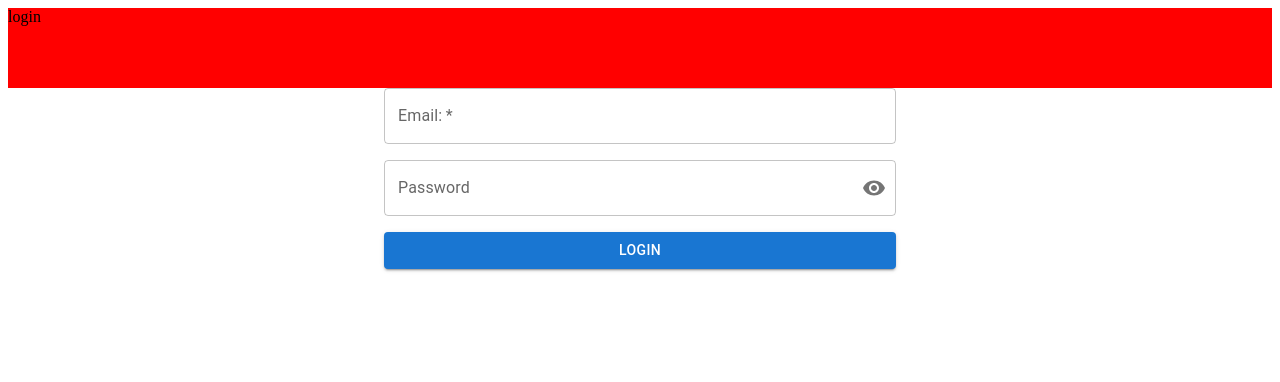
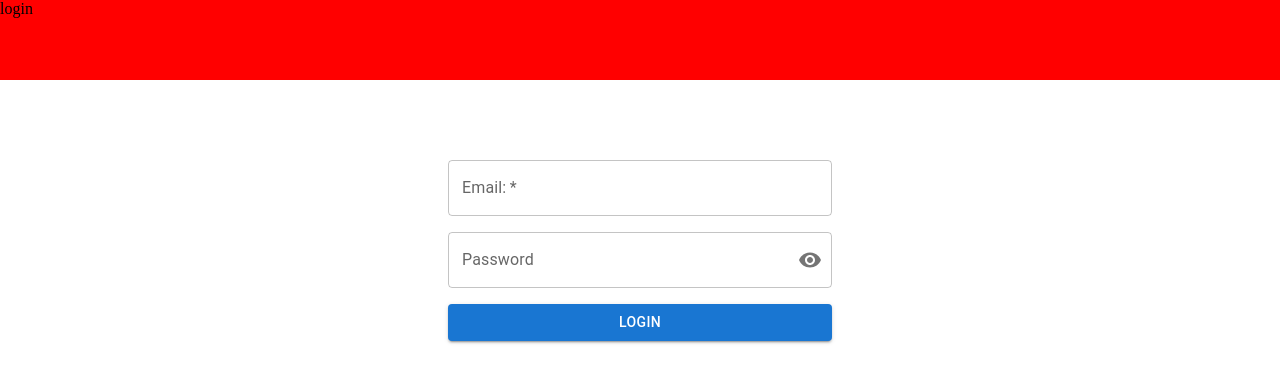
Before and after one commit to Matthiasbit/ikna, a Next.js app in the folder Frontend/: page /anmeldeseite in a window 1280 px wide. Shown: the top 382 px of the page. Built offline with nearby package versions, Linux system fonts and the light colour scheme.

Commit message:
created folder components, made changes to anmeldeseite styles and implemented header components fixed body top margin with a new css file but needs some attention in the future

```diff
--- a/Frontend/src/Components/Header.tsx
+++ b/Frontend/src/Components/Header.tsx
@@ -2,7 +2,7 @@ import { Height } from "@mui/icons-material"
 
 export default function Header({text}) {
     return (
-        <div style={{ width: '100%', height: '10vh', backgroundColor: 'red', left: 0 }}>
+        <div style={{ width: '100%', height: '10vh', backgroundColor: 'red'}}>
             {text}
         </div>
     );
--- /dev/null
+++ b/Frontend/src/app/bodyfix.css
@@ -0,0 +1,9 @@
+body {
+    margin: 0;
+    padding: 0;
+    box-sizing: border-box;
+  }
+
+  *, *::before, *::after {
+    box-sizing: inherit;
+  }
--- a/Frontend/src/app/layout.tsx
+++ b/Frontend/src/app/layout.tsx
@@ -1,6 +1,7 @@
 import type { Metadata } from "next";
 import { Geist, Geist_Mono } from "next/font/google";
 import "./globals.css";
+import './bodyfix.css';
 
 const geistSans = Geist({
   variable: "--font-geist-sans",
--- a/Frontend/src/pages/anmeldeseite.tsx
+++ b/Frontend/src/pages/anmeldeseite.tsx
@@ -2,6 +2,10 @@ import React, { useState } from 'react';
 import { TextField, Stack, Button, FormControl, InputLabel, OutlinedInput, IconButton,InputAdornment } from '@mui/material';
 import { Visibility, VisibilityOff } from '@mui/icons-material';
 import Header from '@/Components/Header';
+
+//das muss in layout tsx oder in globals css umgesetzt werden
+import '../app/bodyfix.css';
+
 
 export function Anmeldeseite() {
 
@@ -24,8 +28,8 @@ export function Anmeldeseite() {
   //Header fehlt noch, styling fehlt noch, auch überlegen ob es nicht was besseres als h2 gibt...
   return(
     <div>
-      <Header  text="login" style/>
-      <div style={{ maxWidth: '40vw', margin: 'auto', top:"5vw"}}>
+      <Header  text="login"/>
+      <div style={{ maxWidth: '30vw', margin: 'auto', height: '100vh', paddingTop: '10vh'}}>
 
           <Stack spacing={2} direction="column">
             <TextField
```
Also changed, not shown: Frontend/src/pages/page.module.css (renamed from Frontend/src/app/page.module.css).
